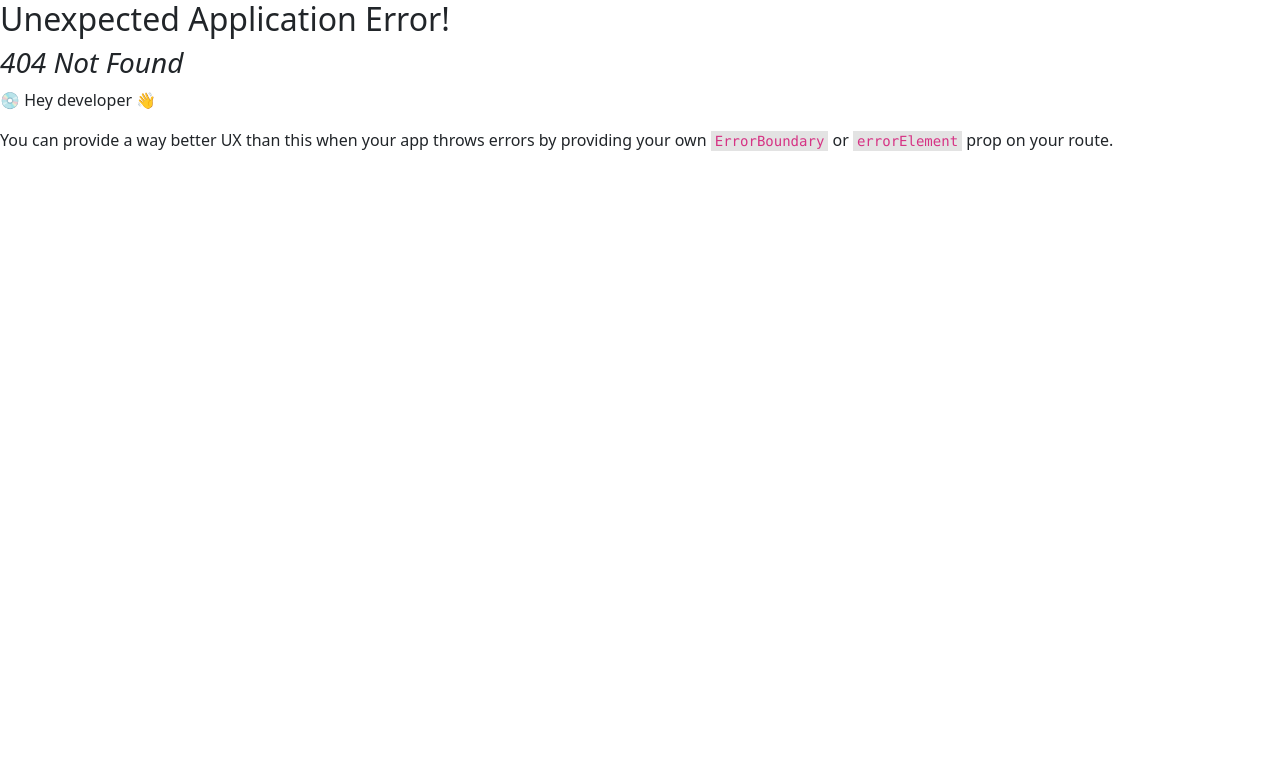
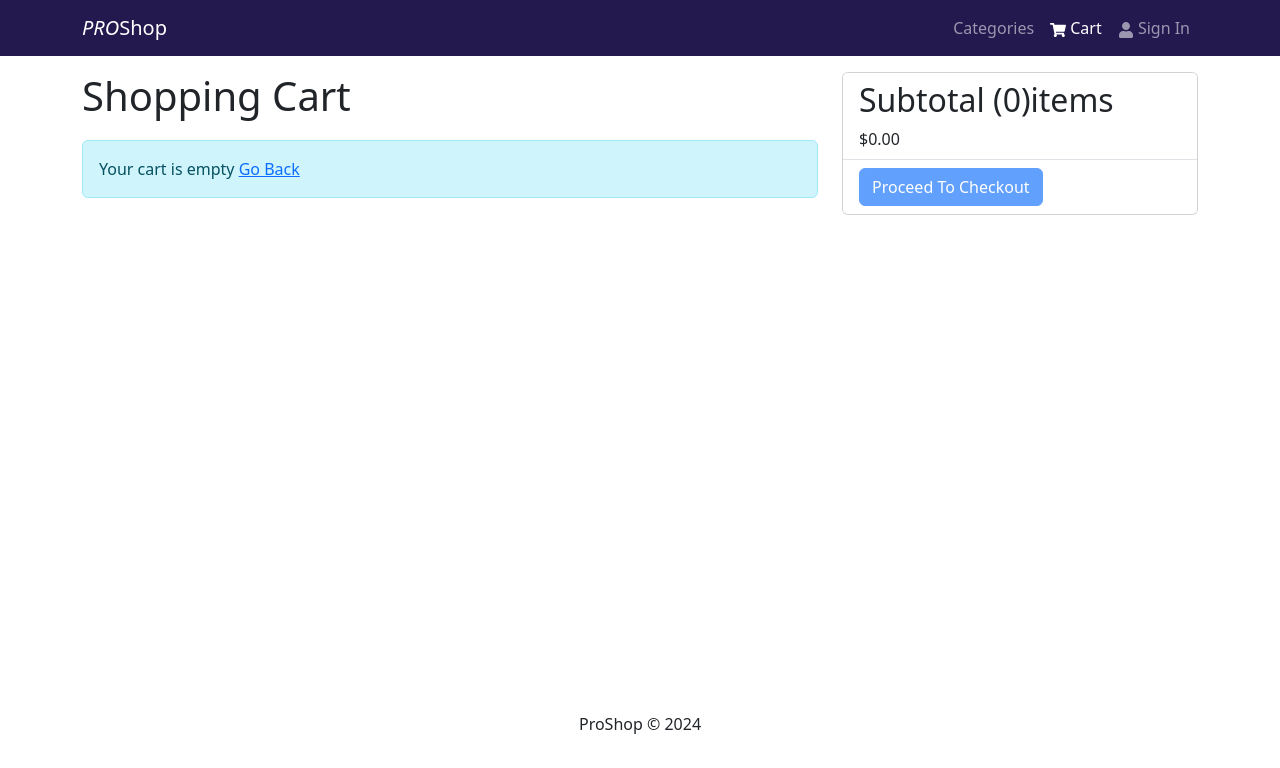
Before and after one commit to AndrewCMonson/proshop, a React (Create React App) app in the folder frontend/: page /cart in a window 1280 px wide. Before the commit this address had no page. Shown: the top 768 px of the page. Built offline with nearby package versions, Linux system fonts and the light colour scheme.

Commit message:
added cart screen and updated cart utils to correct undefined cart items bug

```diff
--- a/frontend/src/components/Header.jsx
+++ b/frontend/src/components/Header.jsx
@@ -3,11 +3,15 @@
 	Navbar,
 	Nav,
 	Container,
+	Badge
 } from 'react-bootstrap';
 import { FaShoppingCart, FaUser } from 'react-icons/fa';
 import { LinkContainer } from 'react-router-bootstrap';
+import { useSelector } from 'react-redux';
 
 const Header = () => {
+	const { cartItems } = useSelector((state) => state.cart);
+
 	return (
 		<header>
 			<Navbar variant="dark" expand="lg" collapseOnSelect className="navBar">
@@ -24,6 +28,11 @@
 							<LinkContainer to="/cart">
 								<Nav.Link>
 									<FaShoppingCart /> Cart
+									{cartItems.length > 0 && (
+										<Badge pill bg="danger" className="ms-1">
+											{ cartItems.reduce((acc, item) => acc + item.qty, 0)}
+										</Badge>
+									)}
 								</Nav.Link>
 							</LinkContainer>
 							<LinkContainer to="/login">
--- a/frontend/src/index.js
+++ b/frontend/src/index.js
@@ -14,12 +14,14 @@
 import reportWebVitals from './reportWebVitals';
 import HomeScreen from './screens/HomeScreen';
 import ProductScreen from './screens/ProductScreen';
+import CartScreen from './screens/CartScreen';
 
 const router = createBrowserRouter(
   createRoutesFromElements(
     <Route path="/" element={<App />} >
       <Route index={true} path='/' element={<HomeScreen />} />
       <Route path='/product/:id' element={<ProductScreen />} />
+      <Route path='/cart' element={<CartScreen />} />
     </Route>
 
   )
--- /dev/null
+++ b/frontend/src/screens/CartScreen.jsx
@@ -0,0 +1,101 @@
+import { Link, useNavigate } from 'react-router-dom';
+import { useDispatch, useSelector } from 'react-redux';
+import {
+	Row,
+	Col,
+	ListGroup,
+	Image,
+	Form,
+	Button,
+	Card,
+} from 'react-bootstrap';
+import { FaTrash } from 'react-icons/fa';
+import Message from '../components/Message';
+import { addToCart } from '../slices/cartSlice';
+
+const CartScreen = () => {
+	const navigate = useNavigate();
+	const dispatch = useDispatch();
+
+	const cart = useSelector(state => state.cart);
+	const { cartItems } = cart;
+
+    const addToCartHandler = async (product, qty) => {
+        dispatch(addToCart({...product, qty}));
+    };
+
+	return (
+		<Row>
+			<Col md={8}>
+				<h1 style={{ marginBottom: '20px' }}>Shopping Cart</h1>
+				{cartItems.length === 0 ? (
+					<Message>
+						Your cart is empty <Link to="/">Go Back</Link>
+					</Message>
+				) : (
+					<ListGroup variant="flush">
+						{cartItems.map(item => (
+							<ListGroup.Item key={item._id}>
+								<Row>
+									<Col md={2}>
+										<Image src={item.image} alt={item.name} fluid rounded />
+									</Col>
+									<Col md={3}>
+										<Link to={`/product/${item._id}`}>{item.name}</Link>
+									</Col>
+									<Col md={2}>${item.price}</Col>
+									<Col md={2}>
+										<Form.Control
+											as="select"
+											value={item.qty}
+											onChange={(e) => addToCartHandler(item, Number(e.target.value))}
+										>
+											{[...Array(item.countInStock).keys()].map(x => (
+												<option key={x + 1} value={x + 1}>
+													{x + 1}
+												</option>
+											))}
+										</Form.Control>
+									</Col>
+									<Col md={2}>
+										<Button type="button" variant="light" onClick={() => {}}>
+											<FaTrash />
+										</Button>
+									</Col>
+								</Row>
+							</ListGroup.Item>
+						))}
+					</ListGroup>
+				)}
+			</Col>
+			<Col md={4}>
+				<Card>
+					<ListGroup variant="flush">
+						<ListGroup.Item>
+							<h2>
+								Subtotal ({cartItems.reduce((acc, item) => acc + item.qty, 0)}
+								)items
+							</h2>
+							$
+							{cartItems
+								.reduce((acc, item) => acc + item.qty * item.price, 0)
+								.toFixed(2)}
+						</ListGroup.Item>
+                        <ListGroup.Item>
+                            <Button
+                                type="button"
+                                className="btn-block"
+                                disabled={cartItems.length === 0}
+                                onClick={() => navigate('/login?redirect=shipping')}
+                            >
+                                Proceed To Checkout
+                            </Button>
+                        </ListGroup.Item>
+					</ListGroup>
+				</Card>
+			</Col>
+		</Row>
+	);
+};
+
+export default CartScreen;
--- a/frontend/src/utils/cartUtils.js
+++ b/frontend/src/utils/cartUtils.js
@@ -3,24 +3,28 @@
 };
 
 export const updateCart = (state) => {
-    // Calculate items price
-			state.itemsPrice = addDecimals(
-				state.cartItems.reduce((acc, item) => acc + item.price * item.qty, 0)
-			);
-			// Calulate the shipping price (if order is over $100, shipping is free, else $15 shipping)
-			state.shippingPrice = addDecimals(state.itemsPrice > 100 ? 0 : 15);
-			// Calculate the tax price
-			state.taxPrice = addDecimals(
-				Number((0.08 * state.itemsPrice).toFixed(2))
-			);
-			// Calculate the total price
-			state.totalPrice = (
-				Number(state.itemsPrice) +
-				Number(state.shippingPrice) +
-				Number(state.taxPrice)
-			).toFixed(2);
+	// Calculate the items price in whole number (pennies) to avoid issues with
+	// floating point number calculations
+	const itemsPrice = state.cartItems.reduce(
+	  (acc, item) => acc + (item.price * 100 * item.qty) / 100,
+	  0
+	);
+	state.itemsPrice = addDecimals(itemsPrice);
 
-			localStorage.setItem('cartItems', JSON.stringify(state.cartItems));
+	// Calculate the shipping price
+	const shippingPrice = itemsPrice > 100 ? 0 : 10;
+	state.shippingPrice = addDecimals(shippingPrice);
 
-            return state;
-}
+	// Calculate the tax price
+	const taxPrice = 0.15 * itemsPrice;
+	state.taxPrice = addDecimals(taxPrice);
+
+	const totalPrice = itemsPrice + shippingPrice + taxPrice;
+	// Calculate the total price
+	state.totalPrice = addDecimals(totalPrice);
+
+	// Save the cart to localStorage
+	localStorage.setItem('cart', JSON.stringify(state));
+
+	return state;
+  };
```
